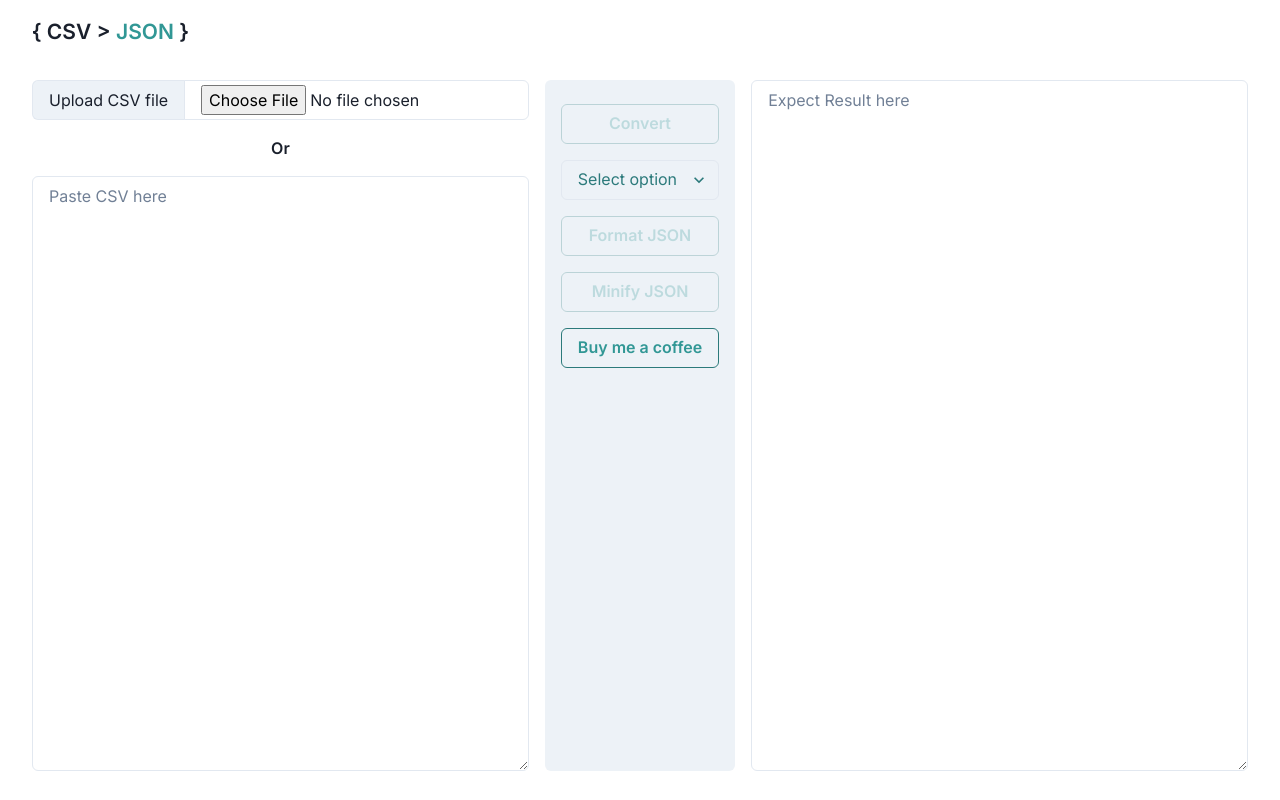
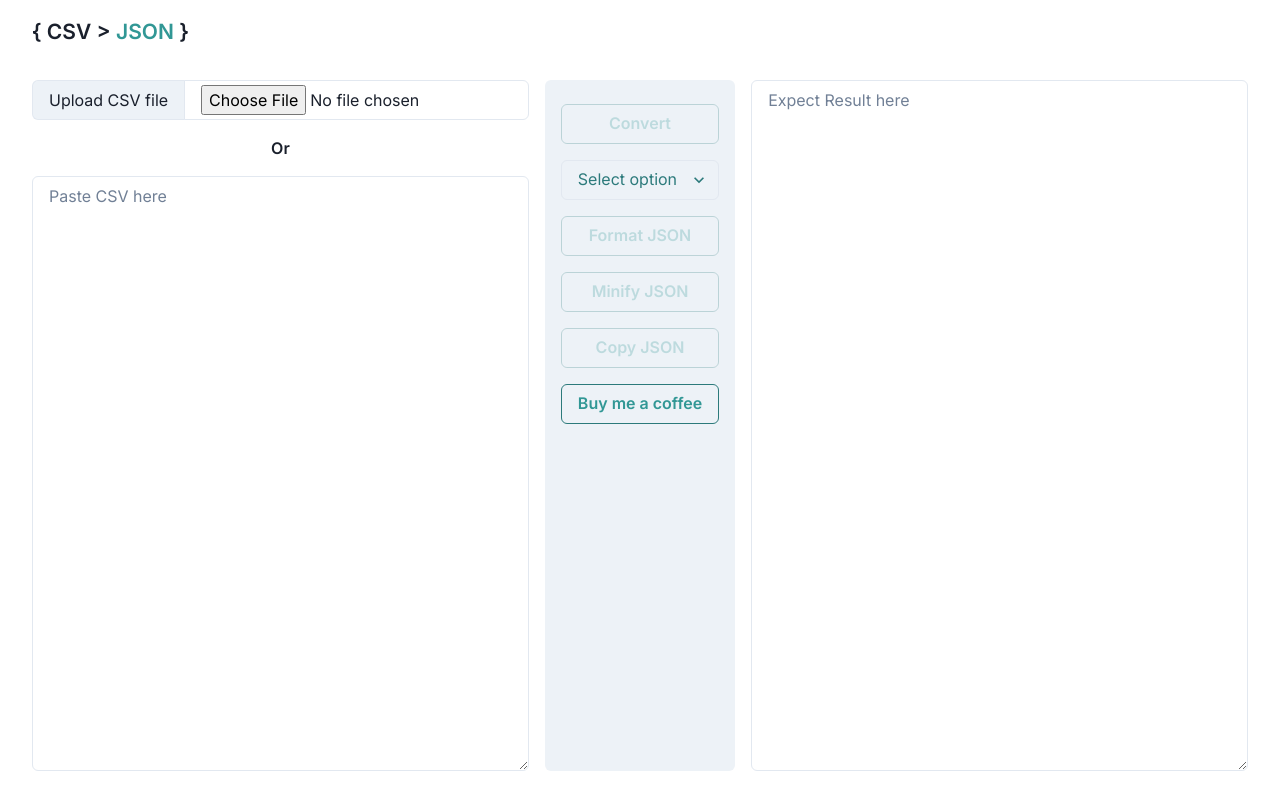
Before and after one commit to MarvelNwachukwu/csv-json, a Next.js app: page / in a window 1280 px wide. Built offline with nearby package versions, Linux system fonts and the light colour scheme.

Commit message:
copy to clipboard

```diff
--- a/app/page.tsx
+++ b/app/page.tsx
@@ -142,7 +142,13 @@ export default function Home() {
             h={'calc(100% - 96px)'}
           />
         </Box>
-        <Box w={{ base: '100%', md: '30%' }} px={4} py={2} rounded={'md'} bg={'gray.100'}>
+        <Box
+          w={{ base: '100%', md: '30%' }}
+          px={4}
+          py={2}
+          rounded={'md'}
+          bg={'gray.100'}
+        >
           <ButtonComponent
             buttonName='Convert'
             onClick={handleConvert}
@@ -180,6 +186,14 @@ export default function Home() {
           />
 
           <ButtonComponent
+            buttonName='Copy JSON'
+            onClick={() => {
+              navigator.clipboard.writeText(json);
+            }}
+            disabled={!json}
+          />
+
+          <ButtonComponent
             buttonName='Buy me a coffee'
             onClick={() => {
               window.open('https://www.buymeacoffee.com/marvelcodes');
```
